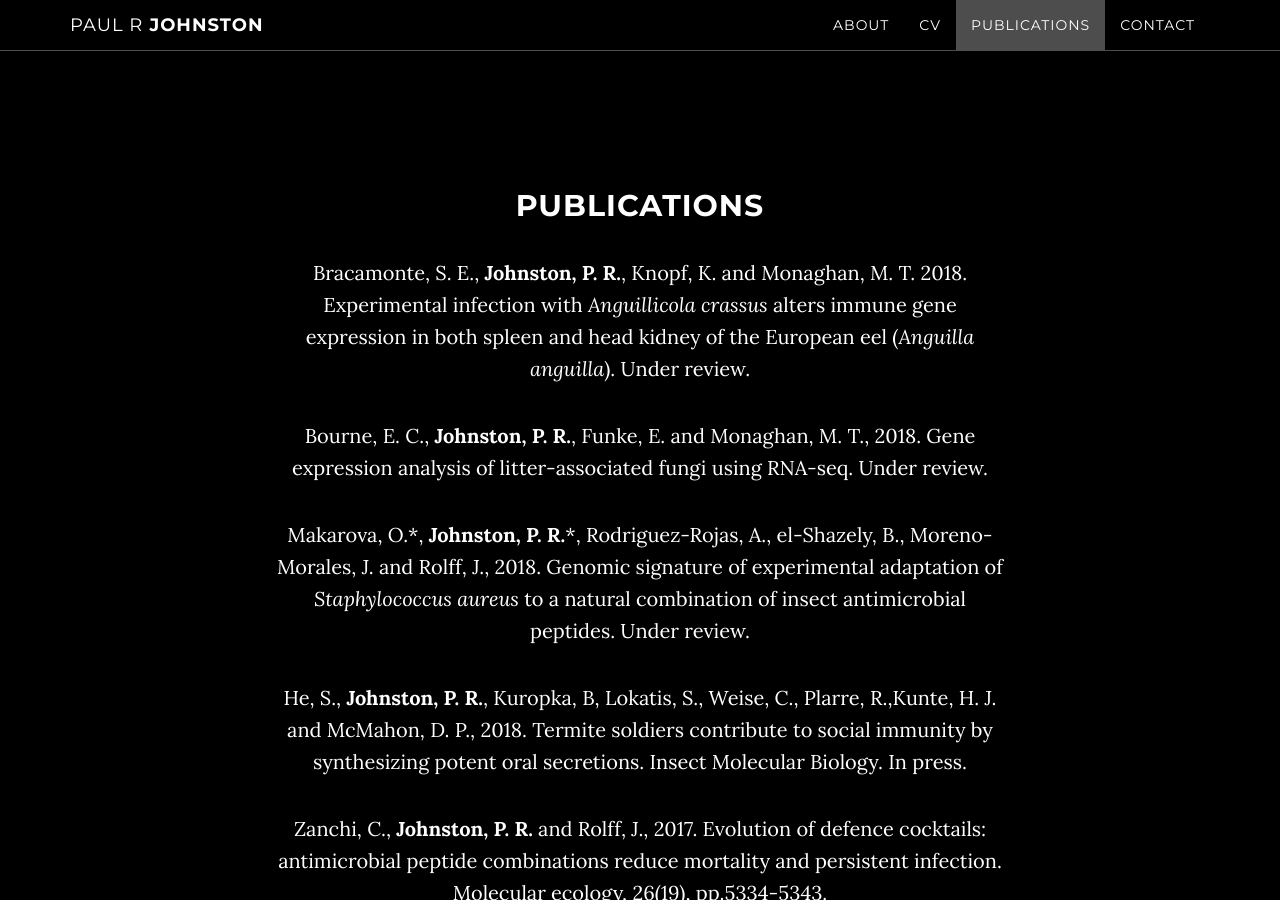
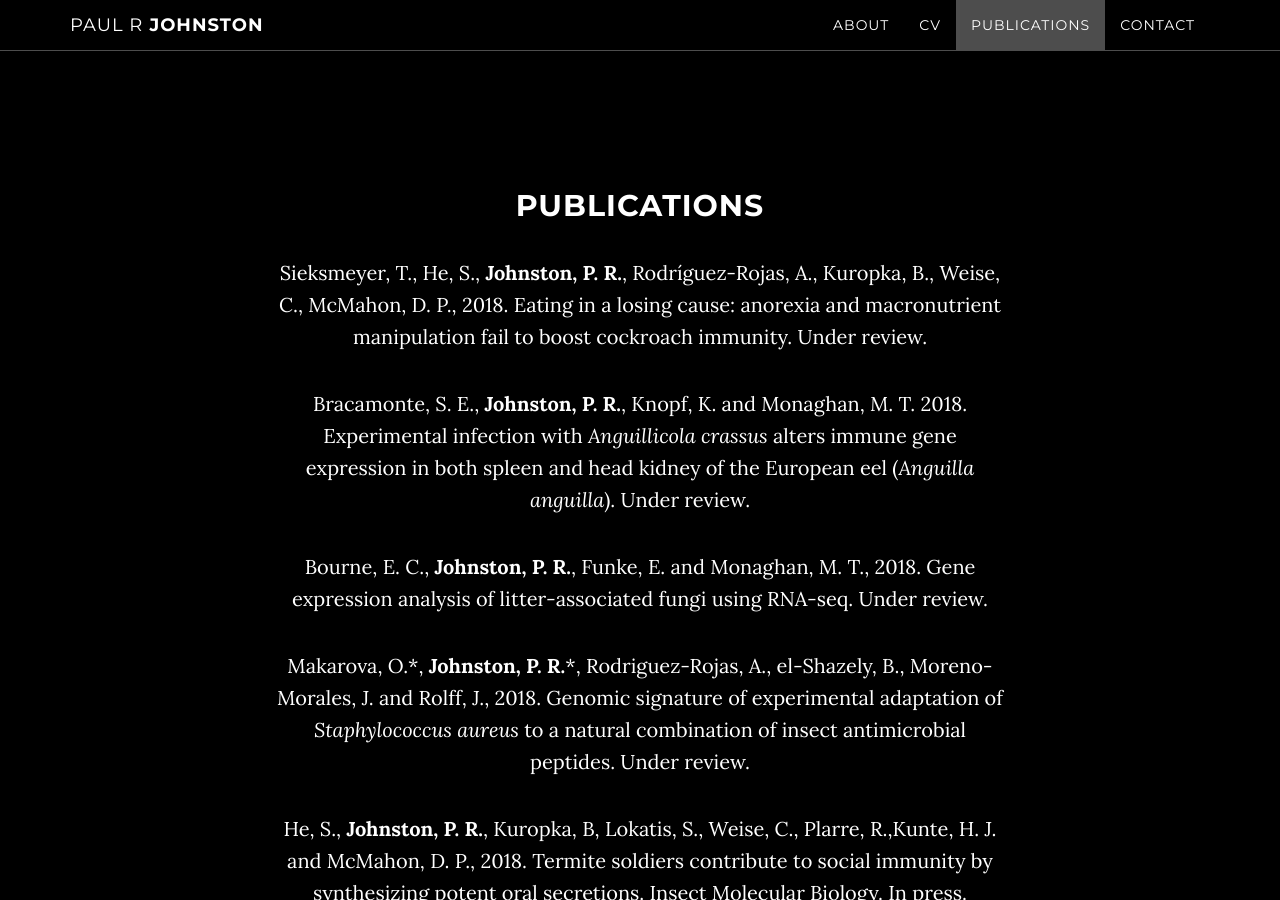
Before and after one commit to prjbio/prjbio.github.io, a Jekyll site: the page built from index.html, in a window 1280 px wide and 900 px high, scrolled down 1825 px. Built offline with Jekyll 4.4.1, drawn with Linux system fonts in a browser that asks for light colours; some web fonts are replaced.

Commit message:
thorben ms

```diff
--- a/_includes/publications.html
+++ b/_includes/publications.html
@@ -4,7 +4,8 @@
             <div class="container">
                 <div class="col-lg-8 col-lg-offset-2">
                     <h2>Publications</h2>
-		    <p>Bracamonte, S. E., <strong>Johnston, P. R.</strong>, Knopf, K. and Monaghan, M. T. 2018. Experimental infection with <em>Anguillicola crassus</em> alters immune gene expression in both spleen and head kidney of the European eel (<em>Anguilla anguilla</em>). Under review.</p>
+		    <p>Sieksmeyer, T., He, S., <strong>Johnston, P. R.</strong>, Rodríguez-Rojas, A., Kuropka, B., Weise, C., McMahon, D. P., 2018. Eating in a losing cause: anorexia and macronutrient manipulation fail to boost cockroach immunity. Under review.</p>
+<p>Bracamonte, S. E., <strong>Johnston, P. R.</strong>, Knopf, K. and Monaghan, M. T. 2018. Experimental infection with <em>Anguillicola crassus</em> alters immune gene expression in both spleen and head kidney of the European eel (<em>Anguilla anguilla</em>). Under review.</p>
 <p>Bourne, E. C., <strong>Johnston, P. R.</strong>, Funke, E. and Monaghan, M. T., 2018. Gene expression analysis of litter-associated fungi using RNA-seq. Under review.</p>
 <p>Makarova, O.*, <strong>Johnston, P. R.</strong>*, Rodriguez-Rojas, A., el-Shazely, B., Moreno-Morales, J. and Rolff, J., 2018. Genomic signature of experimental adaptation of <em>Staphylococcus aureus</em> to a natural combination of insect antimicrobial peptides. Under review.</p>
 <p>He, S., <strong>Johnston, P. R.</strong>, Kuropka, B, Lokatis, S., Weise, C., Plarre, R.,Kunte, H. J. and McMahon, D. P., 2018. Termite soldiers contribute to social immunity by synthesizing potent oral secretions. Insect Molecular Biology. In press.</p>
```
